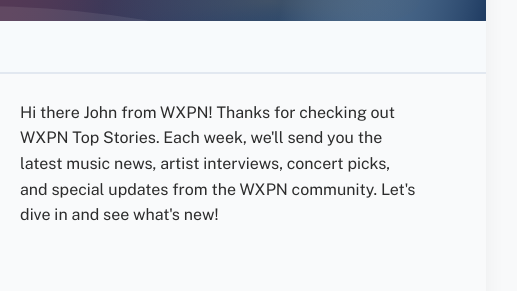
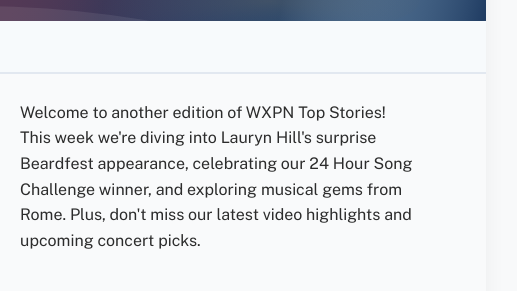
Before and after one commit to alex-colemankime/wxpn-newsletter, a plain HTML site: page index.html in a window 1280 px wide. Shown: the part 103-394 px from the top of the page, 494-1011 px from the left. Drawn offline with nearby package versions, Linux system fonts and the light colour scheme.

Commit message:
Improved intro text to sound more natural

```diff
--- a/index.html
+++ b/index.html
@@ -377,7 +377,7 @@
                     </td>
                     <td valign="top" style="padding-left:14px; text-align:left; vertical-align:top;">
                         <div class="intro-text" style="text-align:left;max-width:400px;margin:0; padding-top:8px; font-family:'Public Sans', 'Inter', Arial, 'Helvetica Neue', Helvetica, sans-serif;">
-                            Hi there John from WXPN! Thanks for checking out WXPN Top Stories. Each week, we'll send you the latest music news, artist interviews, concert picks, and special updates from the WXPN community. Let's dive in and see what's new!
+                            Welcome to another edition of WXPN Top Stories! This week we're diving into Lauryn Hill's surprise Beardfest appearance, celebrating our 24 Hour Song Challenge winner, and exploring musical gems from Rome. Plus, don't miss our latest video highlights and upcoming concert picks.
                         </div>
                     </td>
                 </tr>
```
